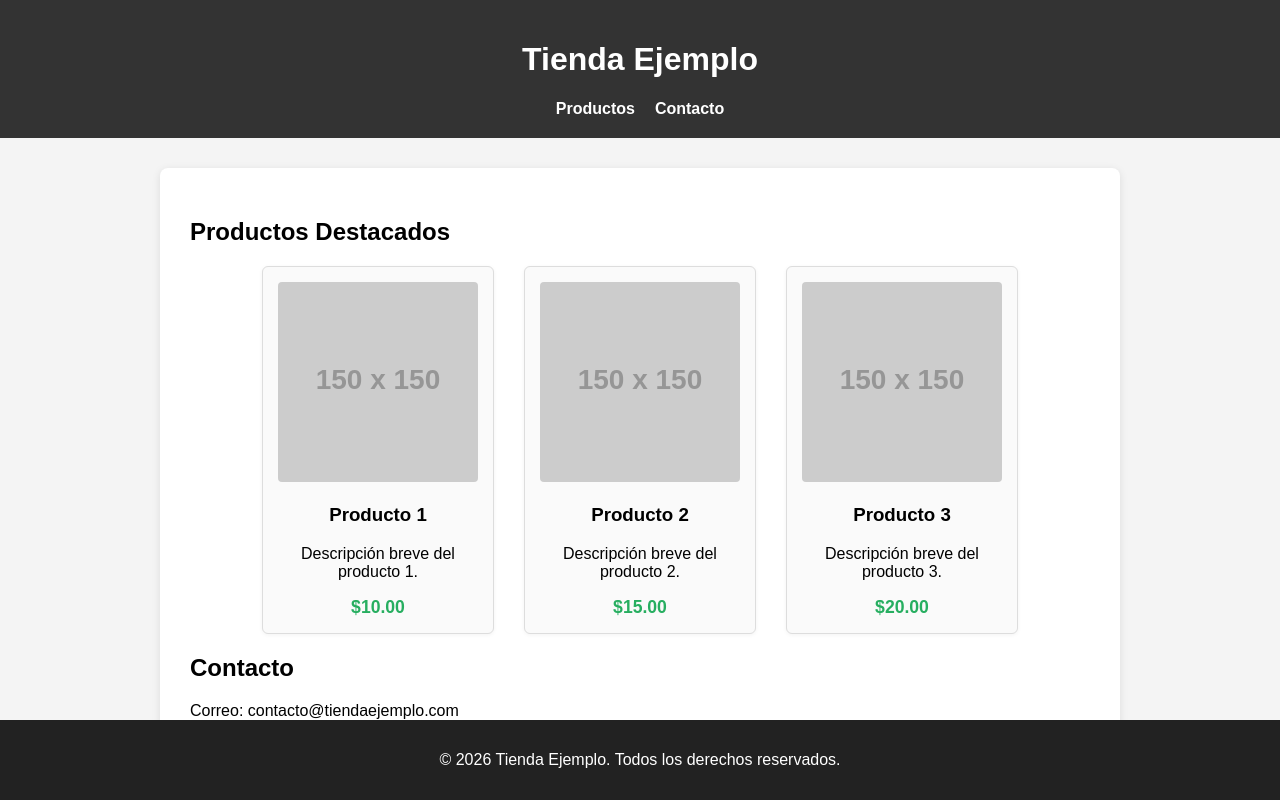
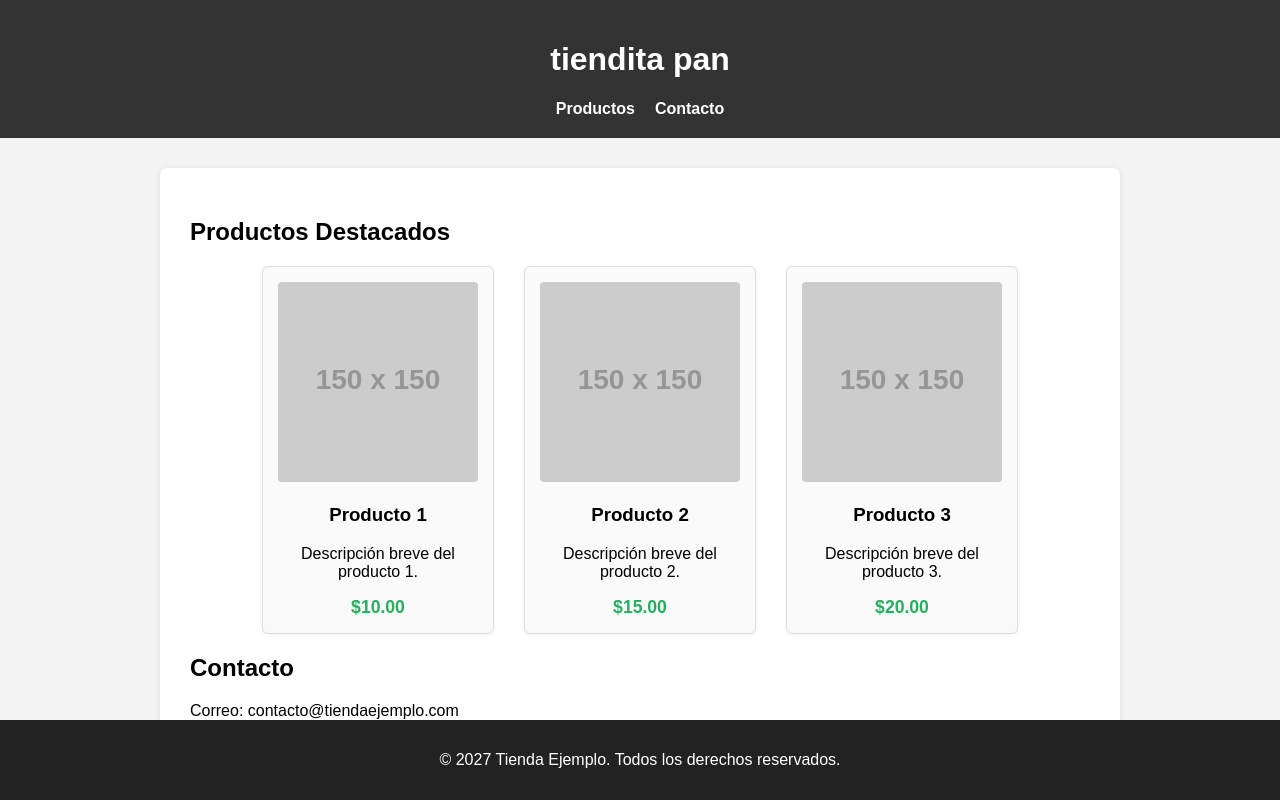
Before and after one commit to Alexander-Sena1/editor_paginas, a plain HTML site: page index.html in a window 1280 px wide. Shown: the top 800 px of the page. Drawn offline with Linux system fonts and the light colour scheme; placeholder pictures from the web are drawn by us.

Commit message:
Updated 1 file via CloudCannon.

```diff
--- a/index.html
+++ b/index.html
@@ -1,4 +1,4 @@
-<!doctype html>
+<!DOCTYPE html>
 <html lang="en">
   <head>
     <meta charset="UTF-8" />
@@ -8,7 +8,9 @@
   </head>
   <body>
     <header>
-      <h1 class="editable">Tienda Ejemplo</h1>
+      <h1 class="editable">
+        tiendita pan
+      </h1>
       <nav>
         <ul>
           <li><a href="#productos">Productos</a></li>
@@ -52,7 +54,9 @@
     </main>
     <img src="/imgs/eco-earth.png" alt="Banner" class="editable banner" />
     <footer>
-      <p class="editable">&copy; 2026 Tienda Ejemplo. Todos los derechos reservados.</p>
+      <p class="editable">
+        © 2027 Tienda Ejemplo. Todos los derechos reservados.
+      </p>
     </footer>
   </body>
 </html>
```
